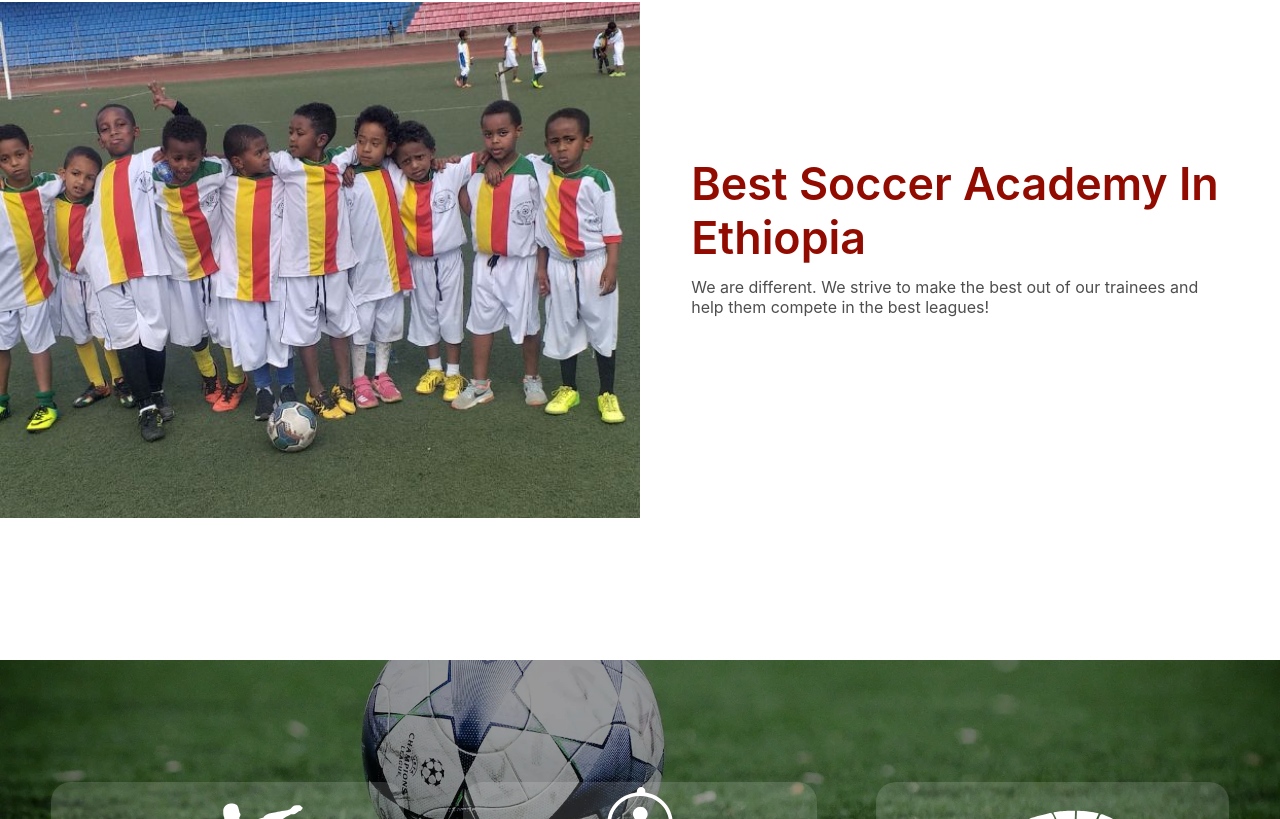
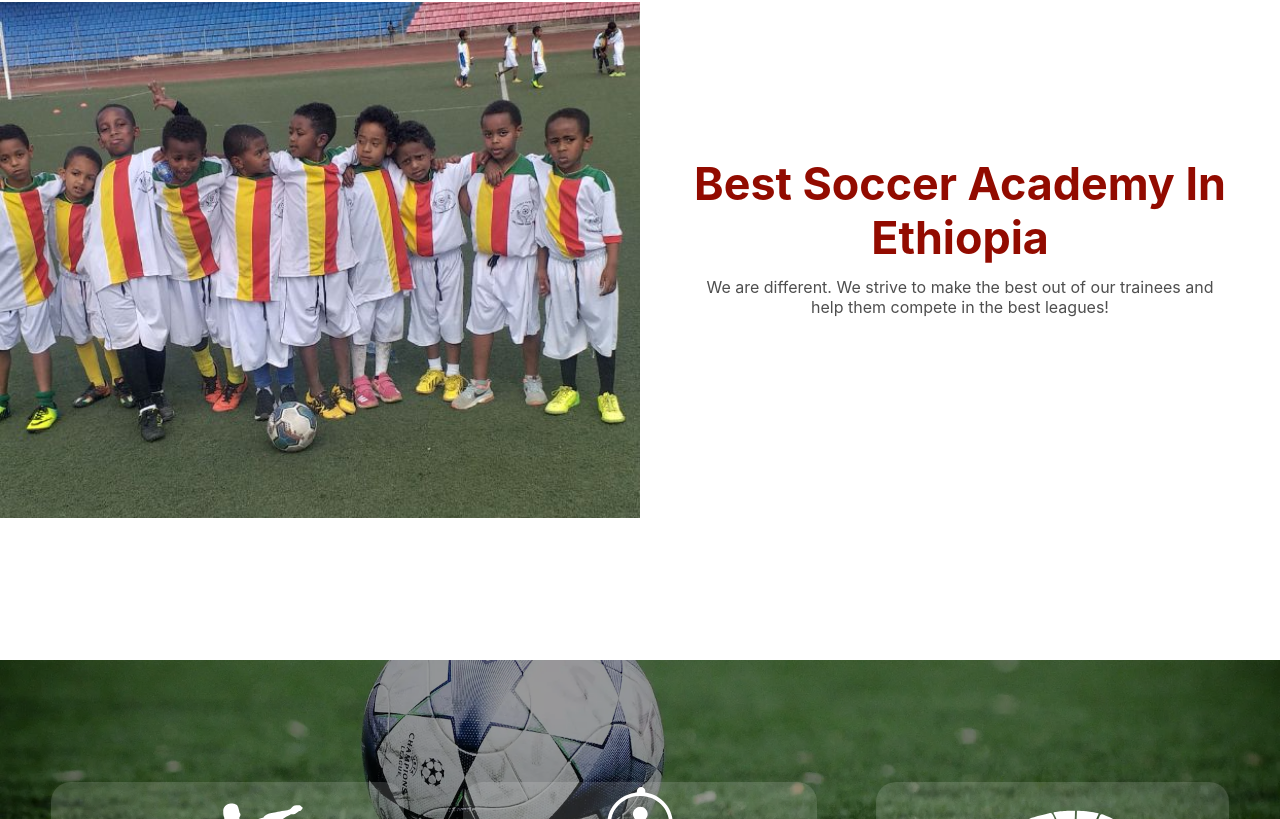
Before and after one commit to Abdexgerji/all-ethiopia-academy, a Next.js app: page / in a window 1280 px wide. Shown: the part 941-1760 px from the top of the page. Built offline with nearby package versions, Linux system fonts and the light colour scheme.

Commit message:
improved home page 2nd section with some css

```diff
--- a/styles/home.css
+++ b/styles/home.css
@@ -498,10 +498,11 @@ header li a:active {
 .home-main .second-section .text-wrapper {
   width: 50%;
   margin-top: -46px;
+  text-align: center;
 }
 .home-main .second-section h2 {
-  font-size: max(3.5vw, 22px);
-  font-weight: 600;
+  font-size: max(3.5vw, 27px);
+  font-weight: 700;
   color: var(--primary-color);
   text-transform: capitalize;
 }
--- a/styles/sass/home.scss
+++ b/styles/sass/home.scss
@@ -537,11 +537,12 @@ header li a:active {
   .second-section .text-wrapper {
     width: 50%;
     margin-top: -46px;
+    text-align: center;
   }
 
   .second-section h2 {
-    font-size: max(3.5vw, 22px);
-    font-weight: 600;
+    font-size: max(3.5vw, 27px);
+    font-weight: 700;
     color: var(--primary-color);
     text-transform: capitalize;
   }
```
Also changed, not shown: 1 other file (tests, documents, lock files or other folders).
